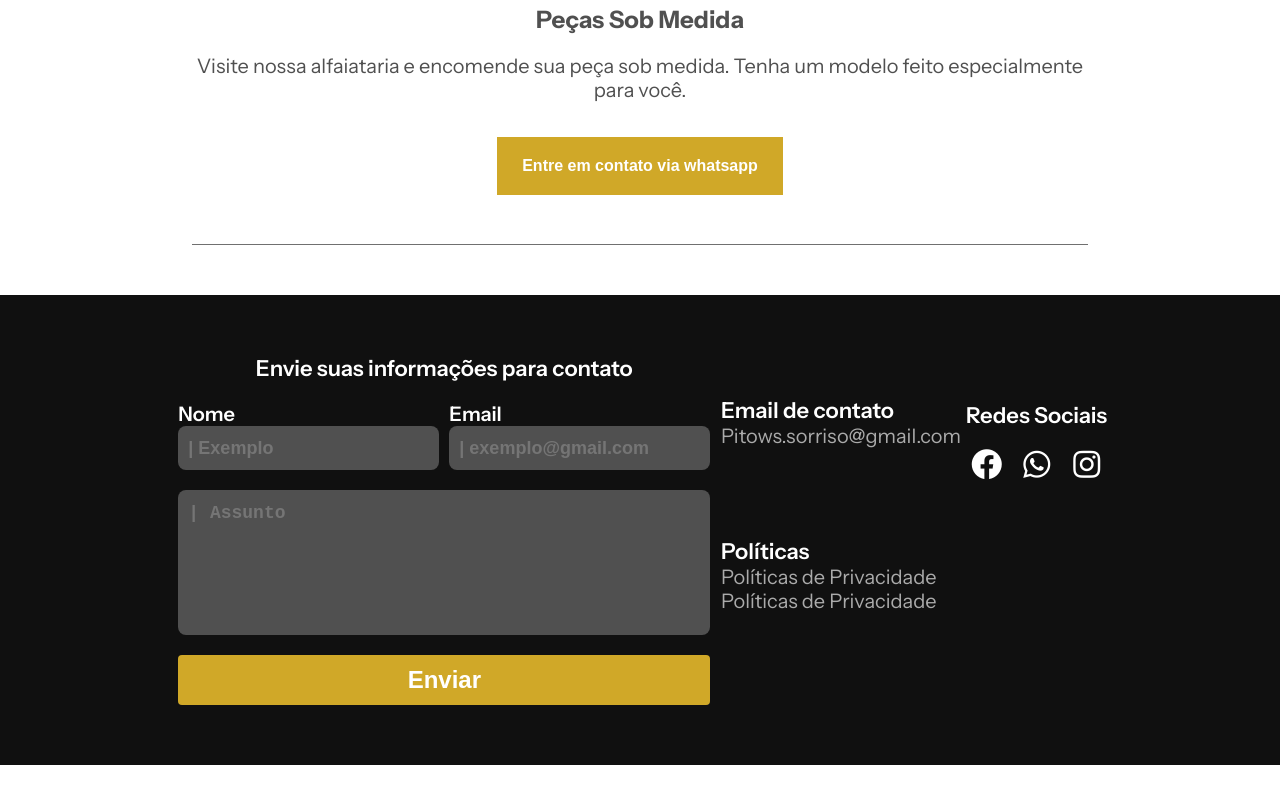
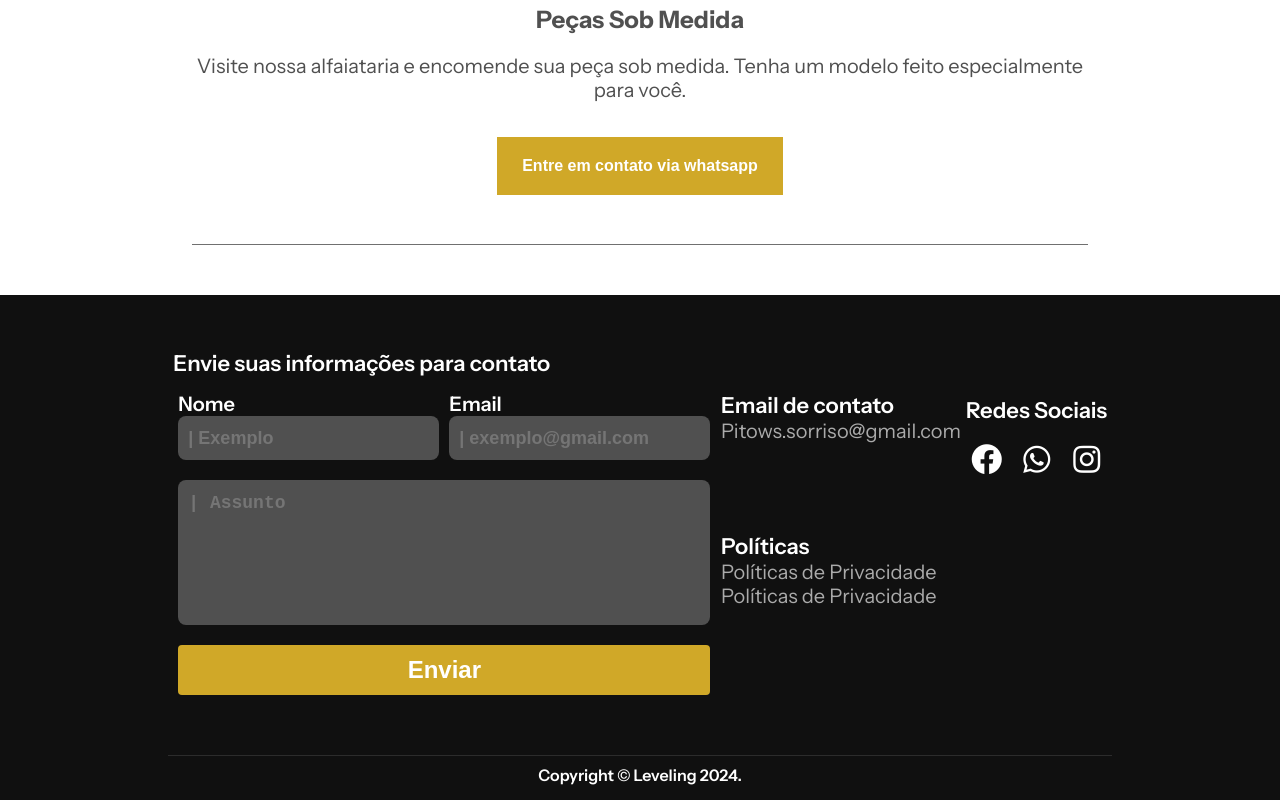
Before and after one commit to Ana-web-ui/Pitows, a React (Vite) app in the folder Pitows/: page / in a window 1280 px wide. Shown: the part 1991-2791 px from the top of the page. Before the commit the page ends 2756 px from the top, so only its background shows below. Built offline with nearby package versions, Linux system fonts and the light colour scheme; a web font is replaced by a local one.

Commit message:
ajustes pt.2

```diff
--- a/Pitows/src/components/Footer.jsx
+++ b/Pitows/src/components/Footer.jsx
@@ -7,7 +7,9 @@ const Footer = () => {
       <footer className="footer">
         <div className="footer-section">
           <div className="contact-form">
-            <h3>Envie suas informações para contato</h3>
+            <div className="form-header">
+             <h3>Envie suas informações para contato</h3>
+            </div>
             <form>
               <div className="form-input">
                 <div>
@@ -54,6 +56,9 @@ const Footer = () => {
             </a>
           </div>
         </div>
+        <div>
+          <p className="end">Copyright © Leveling 2024.</p>
+        </div>
       </footer>
     </>
   );
--- a/Pitows/src/footer.css
+++ b/Pitows/src/footer.css
@@ -1,34 +1,30 @@
-.footer{
+.footer {
   background-color: #101010;
   color: white;
-    padding: 50px;
+  padding: 50px 50px 0 50px;
   display: flex;
   text-align: center;
   justify-content: space-evenly;
   align-items: center;
   font-family: "Instrument Sans", sans-serif;
+  flex-direction: column;
 }
 
-.footer-section{
+.footer-section {
   display: flex;
   align-items: center;
   justify-content: space-around;
   width: 80%;
+  border-bottom: 1px solid #2c2c2c;
+  padding-bottom: 50px;
 }
-.contact-form{
+.contact-form {
   display: flex;
   flex-direction: column;
   justify-content: center;
   align-items: center;
 }
-
-.contact-form h3{
-    font-size: 22px;
-    font-weight: 600;
-    display: flex;
-    padding: 10px;
-}
-.form-input{
+.form-input {
   display: flex;
   flex-direction: row;
   align-items: center;
@@ -36,39 +32,37 @@
   width: 100%;
 }
 
-.form-input div{
+.form-input div {
   display: flex;
   flex-direction: column;
   align-items: flex-start;
   padding: 10px;
 }
 
-.form-input div input{
+.form-input div input {
   width: 100%;
   height: 44px;
-    padding:  0 10px;
+  padding: 0 10px;
   font-size: 18px;
   font-weight: 600;
   background-color: #505050;
-    color: #BBBBBB;
+  color: #bbbbbb;
   border: none;
   border-radius: 8px;
-
 }
 
-.form-input div input:focus{
+.form-input div input:focus {
   outline: none;
-
 }
 
-.contact-form textarea{
+.contact-form textarea {
   width: 100%;
   line-height: 1.5;
   height: 145px;
   resize: none; /* Impede o redimensionamento */
   padding: 10px;
   background-color: #505050;
-    color: #BBBBBB;
+  color: #bbbbbb;
   border: none;
   border-radius: 8px;
   font-size: 18px;
@@ -89,20 +83,18 @@
   width: 100%;
 }
 
-.form-input div label{
+.form-input div label {
   font-size: 20px;
   font-weight: 600;
 }
 
-
-.contact-form div{
+.contact-form div {
   padding: 5px;
 }
 
-
-.contact-form button{
+.contact-form button {
   padding: 10px 20px;
-    background-color: #D0A828;
+  background-color: #d0a828;
   color: #ffff;
   font-size: 24px;
   font-weight: 600;
@@ -112,24 +104,22 @@ font-weight: 600;
   width: 100%;
   height: 50px;
   transition: transform 0.3s, color 0.3s;
-
 }
 
-.contact-form button:hover{
+.contact-form button:hover {
   color: #101010;
   background-color: #fff;
   transform: scale(1);
-
 }
 
-.info{
+.info {
   display: flex;
   justify-content: center;
   flex-direction: column;
   align-items: center;
 }
 
-.info a{
+.info a {
   outline: none;
   text-decoration: none;
   color: #aaaaaa;
@@ -140,16 +130,16 @@ font-weight: 600;
   transition: transform 0.3s, color 0.3s;
   color: #eeecec;
 }
-.info h3{
+.info h3 {
   font-size: 22px;
   font-weight: 600;
 }
-.info p{
+.info p {
   font-size: 20px;
   font-weight: 400;
   color: #aaaaaa;
 }
-.info div{
+.info div {
   display: flex;
   align-items: flex-start;
   flex-direction: column;
@@ -157,7 +147,7 @@ font-weight: 600;
   align-self: flex-start;
 }
 
-.social-media{
+.social-media {
   justify-content: center;
   text-align: center;
   color: #fff;
@@ -170,15 +160,35 @@ font-weight: 600;
   font-weight: 600;
 }
 
-.social-media  i {
+.social-media i {
   font-size: 30px;
   color: #fff;
   transition: transform 0.3s, color 0.3s;
   padding: 7px;
-
 }
 
 .social-media i:hover {
   transform: scale(1.2);
-    color: #D0A828;
+  color: #d0a828;
 }
+
+.end{
+    width: 100%;
+    height: auto;
+    margin: 9px auto 15px;
+    font-size: 16px;
+    font-weight: 600;
+
+}
+
+.form-header {
+    display: flex;
+    align-items: flex-start;
+    width: 100%;
+    padding: 10px;
+}
+.form-header h3 {
+    font-size: 22px;
+  font-weight: 600;
+  display: flex;
+}
```
Lines whose indentation alone changed are shown as unchanged.
